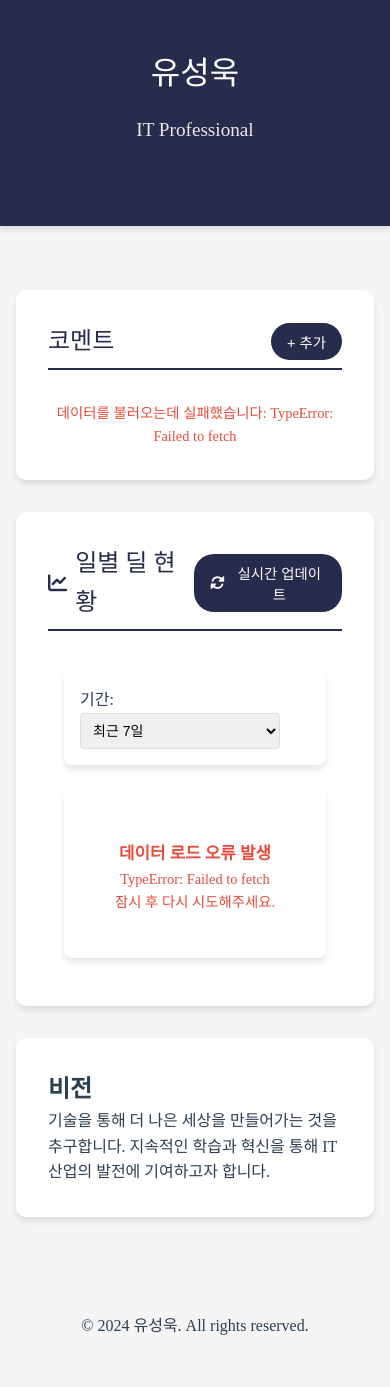
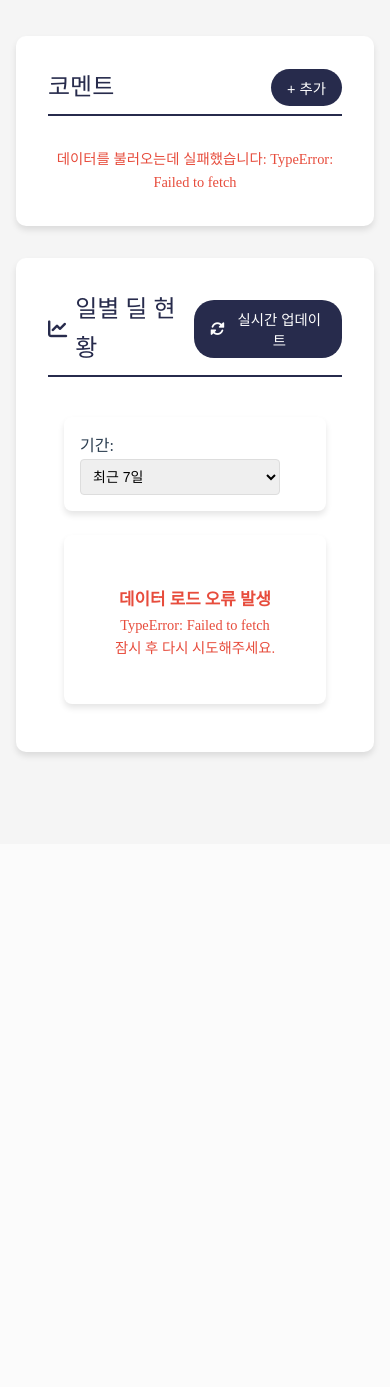
Before and after one commit to yoosungouk/porttest, a Flask app: page / in a window 390 px wide. After the commit the page ends 758 px from the top, so only its background shows below. Run offline with Flask 2, Linux system fonts and the light colour scheme; some libraries are stand-ins or nearby versions; some web fonts are replaced.

Commit message:
프로필 헤더 및 비전 섹션 제거, 코멘트와 일별 딜 현황만 남김

```diff
--- a/templates/index.html
+++ b/templates/index.html
@@ -3,7 +3,7 @@
 <head>
     <meta charset="UTF-8">
     <meta name="viewport" content="width=device-width, initial-scale=1.0">
-    <title>유성욱 - IT Professional</title>
+    <title>딜 대시보드</title>
     <!-- favicon -->
     <link rel="icon" href="/static/favicon.png" type="image/png">
     <!-- Spoqa Han Sans Neo 폰트 CDN -->
@@ -37,37 +37,13 @@
             line-height: 1.6;
             color: var(--text-dark);
             background-color: var(--background-light);
+            padding-top: 20px;
         }
 
         .container {
             max-width: 1200px;
             margin: 0 auto;
             padding: 2rem;
-        }
-
-        header {
-            background-color: var(--primary-color);
-            padding: 2rem 0;
-            box-shadow: var(--shadow);
-            margin-bottom: 3rem;
-            color: var(--text-light);
-        }
-
-        .profile {
-            text-align: center;
-            margin-bottom: 2rem;
-        }
-
-        .profile h1 {
-            font-weight: 500;
-            font-size: 2.5rem;
-            margin-bottom: 1rem;
-        }
-
-        .profile p {
-            font-weight: 400;
-            font-size: 1.2rem;
-            opacity: 0.9;
         }
 
         .section {
@@ -315,35 +248,6 @@
             text-align: center;
         }
 
-        footer {
-            text-align: center;
-            padding: 2rem 0;
-            color: var(--text-dark);
-            font-weight: 300;
-        }
-
-        @media (max-width: 768px) {
-            .container {
-                padding: 1rem;
-            }
-
-            .profile h1 {
-                font-size: 2rem;
-            }
-
-            .expertise-grid {
-                grid-template-columns: 1fr;
-            }
-
-            .dashboard-grid {
-                grid-template-columns: 1fr;
-            }
-
-            .chart-container {
-                grid-template-columns: 1fr;
-            }
-        }
-
         /* 테이블 스타일 추가 */
         .table-responsive {
             overflow-x: auto;
@@ -393,44 +297,18 @@
             font-weight: 500;
         }
 
-        .staff-stats-grid {
-            display: grid;
-            grid-template-columns: repeat(auto-fill, minmax(250px, 1fr));
-            gap: 1rem;
-            margin-top: 1rem;
-        }
+        @media (max-width: 768px) {
+            .container {
+                padding: 1rem;
+            }
 
-        .staff-stat-card {
-            background-color: #f9f9fc;
-            border-radius: 8px;
-            padding: 1rem;
-            box-shadow: 0 1px 3px rgba(0,0,0,0.1);
-        }
-
-        .staff-stat-card h3 {
-            color: var(--primary-color);
-            margin-bottom: 0.5rem;
-            font-size: 1.1rem;
-        }
-
-        .chart-title {
-            font-size: 1.2rem;
-            color: var(--primary-color);
-            margin-bottom: 1rem;
-            font-weight: 500;
+            .expertise-grid {
+                grid-template-columns: 1fr;
+            }
         }
     </style>
 </head>
 <body>
-    <header>
-        <div class="container">
-            <div class="profile">
-                <h1>유성욱</h1>
-                <p>IT Professional</p>
-            </div>
-        </div>
-    </header>
-
     <main class="container">
         <section class="section">
             <div class="section-header">
@@ -485,11 +363,6 @@
                 </div>
             </div>
         </section>
-
-        <section class="section">
-            <h2>비전</h2>
-            <p>기술을 통해 더 나은 세상을 만들어가는 것을 추구합니다. 지속적인 학습과 혁신을 통해 IT 산업의 발전에 기여하고자 합니다.</p>
-        </section>
     </main>
 
     <!-- 코멘트 추가 모달 -->
@@ -512,12 +385,6 @@
             </form>
         </div>
     </div>
-
-    <footer>
-        <div class="container">
-            <p>&copy; 2024 유성욱. All rights reserved.</p>
-        </div>
-    </footer>
 
     <script>
         // Supabase 클라이언트 초기화
```
Also changed, not shown: other parts of templates/index.html (+0 -43 lines).
